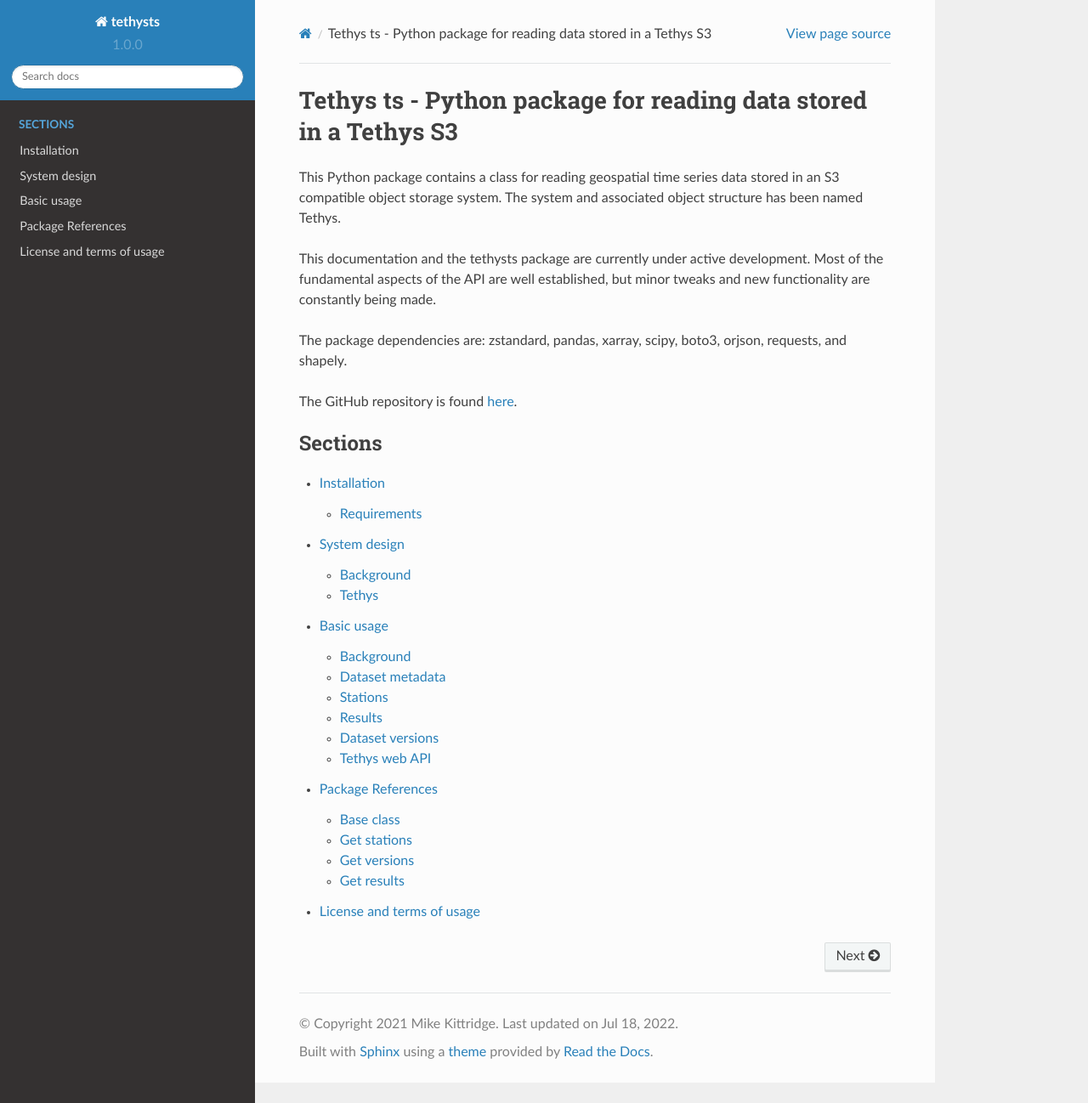
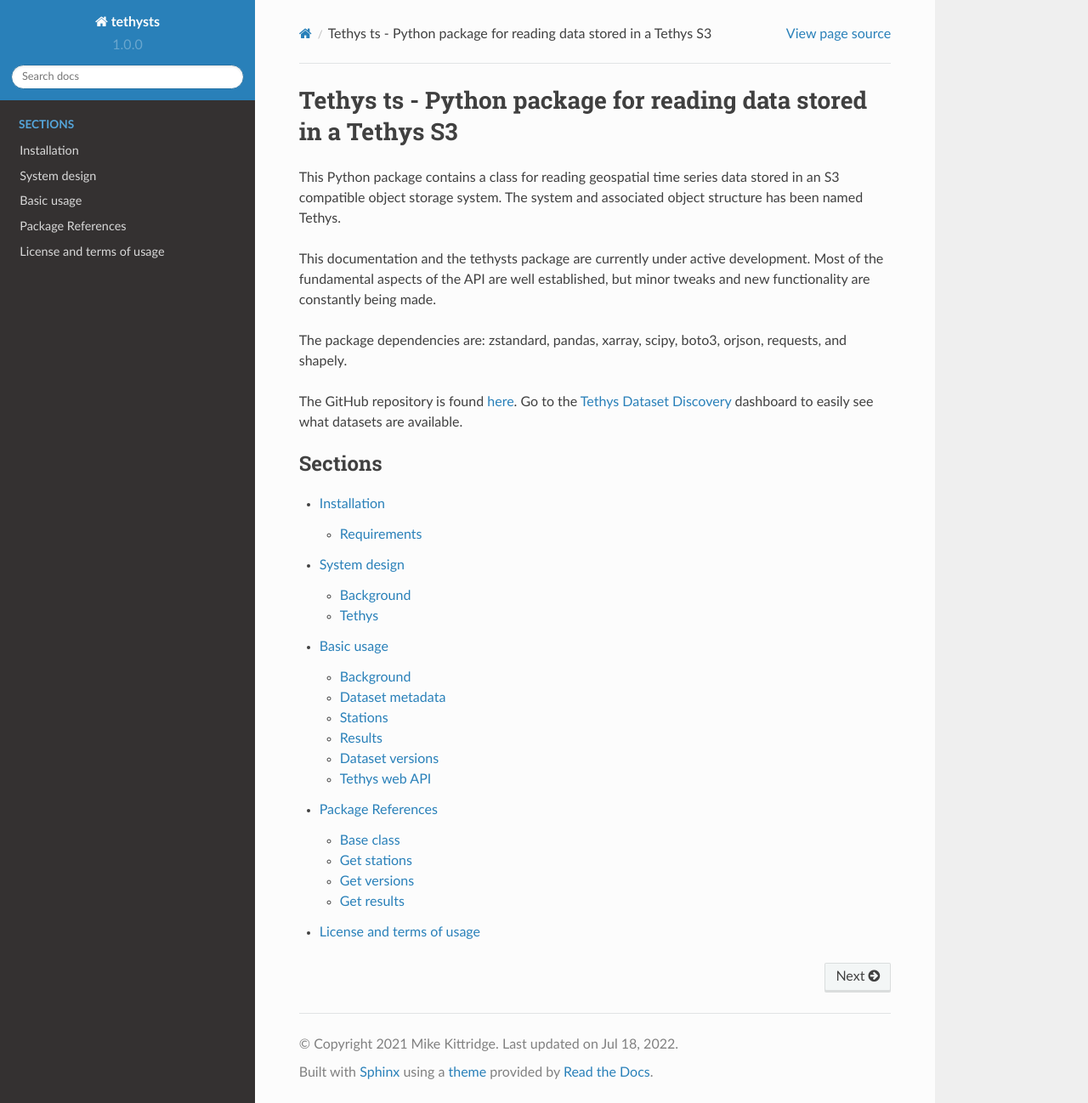
Before and after one commit to tethys-ts/tethysts, a Sphinx documentation site: the page built from sphinx/source/index.rst, in a window 1280 px wide and 1298 px high. Shown: the whole window at 85% size. Built offline with Sphinx 7.4.7 and the Read the Docs theme 2.0.0, drawn with Linux system fonts in a browser that asks for light colours.

Commit message:
updated docs

```diff
--- a/sphinx/source/index.rst
+++ b/sphinx/source/index.rst
@@ -7,6 +7,7 @@ This documentation and the tethysts package are currently under active developme
 The package dependencies are: zstandard, pandas, xarray, scipy, boto3, orjson, requests, and shapely.
 
 The GitHub repository is found `here <https://github.com/tethys-ts/tethysts>`_.
+Go to the `Tethys Dataset Discovery <https://wai.tethys-ts.xyz/>`_ dashboard to easily see what datasets are available.
 
 .. toctree::
    :maxdepth: 2
--- a/sphinx/source/installation.rst
+++ b/sphinx/source/installation.rst
@@ -6,7 +6,7 @@ Install via pip::
 
 Or conda::
 
-  conda install -c mullenkamp tethysts
+  conda install -c mullenkamp tethysts tethys-data-models
 
 Requirements
 ------------
```
Also changed, not shown: 1 other file.
